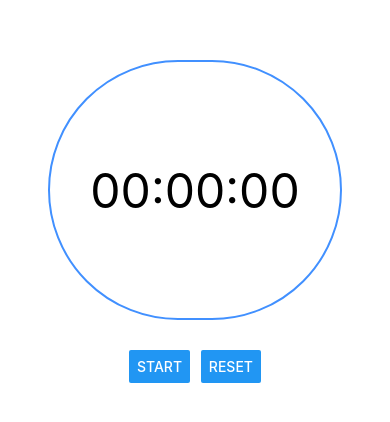
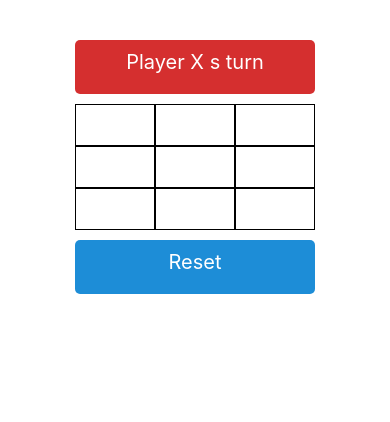
Before and after one commit to HarmishTervadiya/PRODIGY_AD_05, a React Native app: screen / in a window 390 px wide. Shown: the top 422 px of the page. Built offline with nearby package versions, Linux system fonts and the light colour scheme.

Commit message:
Completed

```diff
--- a/src/App.tsx
+++ b/src/App.tsx
@@ -1,84 +1,169 @@
-import React,{useState, useEffect, useRef} from 'react';
-import type {PropsWithChildren} from 'react';
+import React,{useState, useEffect, useRef, PropsWithChildren} from 'react';
+
 import {
   SafeAreaView,
   StatusBar,
-  View,
   StyleSheet,
   Text,
+  FlatList,
+  Pressable,
   Button,
+  Switch,
+  TouchableOpacity,
+  View,
 } from 'react-native';
 
-interface TimerProps{
-  minutes:number,
-  seconds:number,
-  miliseconds:number,
+
+
+type IconsProps = PropsWithChildren<{
+  name:string
+}>
+
+const IconShape=({name}:IconsProps)=>{
+  switch(name){
+    case 'cross':
+      return <Text style={[styles.text,{
+        color:'red'
+      }]}>X</Text>
+      break;
+   case 'circle':
+    return <Text style={[styles.text,{
+      color:'orange'
+    }]} >O</Text>
+      break;
+   default:
+      return <Text style={styles.text}></Text>
+  }
+
 }
 
 function App(): React.JSX.Element {
-  const [time, setTime] = useState({ minutes: 0, seconds: 0, milliseconds: 0 });
-  const [isRunning, setIsRunning] = useState(false);
-  const timerRef = useRef(null);
-  const [progress, setProgress] = useState(0);
 
-  const startStopwatch = () => {
-    if (!isRunning) {
-      setIsRunning(true);
-      timerRef.current = setInterval(() => {
-        setTime((prevTime) => {
-          let { minutes, seconds, milliseconds } = prevTime;
+  const [playerTurn,setPlayerTurn]=useState('cross')
+  const [isWon,setIsWon]=useState(true)
+  const [gameState, setGameState]=useState(new Array(9).fill('empty',0,9))
+  const [gameWinner,setGameWinner]=useState<string>('')
 
-          milliseconds += 1;
+  const checkIsWinner= ()=>{
+    if(
+        gameState[0]===gameState[1] &&
+        gameState[0]===gameState[2] &&
+        gameState[0]!='empty'
+    ){
+        setGameWinner(gameState[0] + ' won the game')
+    }
+    else if(
+        gameState[3]!='empty' &&
+        gameState[3]===gameState[4] &&
+        gameState[4]===gameState[5]
+    ){
+        setGameWinner(gameState[3] + ' won the game')
+    }
+    else if(
+        gameState[6]!='empty' &&
+        gameState[6]===gameState[7] &&
+        gameState[7]===gameState[8]
+    ){
+        setGameWinner(gameState[6] + ' won the game')
+    }
+    else if(
+        gameState[0]!='empty' &&
+        gameState[0]===gameState[3] &&
+        gameState[3]===gameState[6]
+    ){
+        setGameWinner(gameState[1] + ' won the game')
+    }
+    else if(
+        gameState[1]!='empty' &&
+        gameState[1]===gameState[4] &&
+        gameState[4]===gameState[7]
+    ){
+        setGameWinner(gameState[1] + ' won the game')
+    }
+    else if(
+        gameState[2]!='empty' &&
+        gameState[2]===gameState[5] &&
+        gameState[5]===gameState[8]
+    ){
+        setGameWinner(gameState[2] + ' won the game')
+    }
+    else if(
+        gameState[0]!='empty' &&
+        gameState[0]===gameState[4] &&
+        gameState[4]===gameState[8]
+    ){
+        setGameWinner(gameState[0] + ' won the game')
+    }
+    else if(
+        gameState[2]!='empty' &&
+        gameState[2]===gameState[4] &&
+        gameState[4]===gameState[6]
+    ){
+        setGameWinner(gameState[2] + ' won the game')
+    }
+}
 
-          if (milliseconds >= 100) {
-            milliseconds = 0;
-            seconds += 1;
-          }
+  const playTurn = (itemNumber:number)=>{
 
-          if (seconds >= 60) {
-            seconds = 0;
-            minutes += 1;
-          }
+    if(gameWinner===''){
+      if(gameState[itemNumber]==='empty'){
+        gameState[itemNumber]= playerTurn==='cross' ? 'cross':'circle'
+        setPlayerTurn(playerTurn!=='cross' ? 'cross':'circle')
+      }
+    }
+  checkIsWinner()
+}
 
-          setProgress((minutes * 60 + seconds) % 60 / 60);
-
-
-          return { minutes, seconds, milliseconds };
-        });
-      }, 10);
-    }
-  };
-
-  const stopStopwatch = () => {
-    if (isRunning) {
-      clearInterval(timerRef.current);
-      setIsRunning(false);
-    }
-  };
-
-  const resetStopwatch = () => {
-    clearInterval(timerRef.current);
-    setIsRunning(false);
-    setTime({ minutes: 0, seconds: 0, milliseconds: 0 });
-    setProgress(0);
-  };
+  const resetGame=()=>{
+    setPlayerTurn('cross')
+    setGameState(new Array(9).fill('empty',0,9))
+    setGameWinner('')
+  }
 
   return (
     <SafeAreaView style={styles.container}>
       <StatusBar />
-      <View style={styles.container}>
-        <View style={[styles.wrapper]}>
-        <Text style={styles.timeText}>
-          {String(time.minutes).padStart(2, '0')}:
-          {String(time.seconds).padStart(2, '0')}:
-          {String(time.milliseconds).padStart(2, '0')}
-        </Text>
+      { gameWinner=='' ? (
+
+      <View style={[styles.card,
+        {
+          backgroundColor: playerTurn==='cross'? '#d52f2f' : 'orange'
+        }]}>
+
+        <Text style={[styles.playerText]}>{ 'Player ' + (playerTurn==='cross'? 'X' : 'O') +' s turn'}</Text>
       </View>
-      <View style={styles.buttonContainer}>
-        <Button title={isRunning ? 'Stop' : 'Start'} onPress={isRunning ? stopStopwatch : startStopwatch} />
-        <Button title="Reset" onPress={resetStopwatch} />
-      </View>
-    </View>
+
+      ) : (
+
+        <View style={[styles.card,
+          {
+            backgroundColor: '#1ea71e'
+          }]}>
+          <Text style={[styles.playerText]}>{gameWinner}</Text>
+        </View>
+
+      )}
+
+      <FlatList
+        data={gameState}
+        numColumns={3}
+        renderItem={({item,index})=>(
+          <Pressable
+          style={[styles.box]}
+          onPress={()=>playTurn(index)}
+          >
+            <IconShape name={item} />
+
+          </Pressable>
+        )}
+      />
+        <TouchableOpacity
+        style={[styles.card,{
+          backgroundColor:'#1d8dd7'
+        }]}
+        onPress={resetGame}>
+          <Text style={styles.playerText}>{gameWinner? 'Start Again' :'Reset'}</Text>
+        </TouchableOpacity>
     </SafeAreaView>
   );
 }
@@ -86,36 +171,37 @@ function App(): React.JSX.Element {
 
 const styles=StyleSheet.create({
   container: {
-    flex: 1,
     justifyContent: 'flex-start',
     paddingTop:30,
     alignItems: 'center',
+    backgroundColor:'#ffffff'
   },
-  wrapper:{
-    borderWidth:2,
-    borderRadius:200,
-    borderColor:'#4190ff',
-    padding:40,
-    height:260,
+  box:{
+    borderWidth:.5,
+    padding:20,
+    width:80
+  },
+  text:{
+    fontSize:32,
+    color:'black',
+    fontWeight:'bold',
+    textAlign:'center'
+  },
+  card:{
+    padding:10,
+    margin:10,
+    elevation:0,
+    borderRadius:5,
+    alignItems:'center',
     justifyContent:'center',
-    marginBottom:30
+    width:240
   },
-    svg: {
-    position: 'absolute',
-    top: 0,
-    left: 0,
-  },
-  timeText: {
-    fontSize: 48,
-  },
-  buttonContainer: {
-    flex:1,
-    flexDirection: 'row',
-    justifyContent: 'space-between',
-    width: '45%',
-    alignItems:'flex-start',
-
-  },
+  playerText:{
+    fontSize:20,
+    marginBottom:10,
+    color:'white',
+    fontWeight:'semibold'
+  }
 })
 
 export default App;
```
Also changed, not shown: 1 other file (tests, documents, lock files or other folders).
